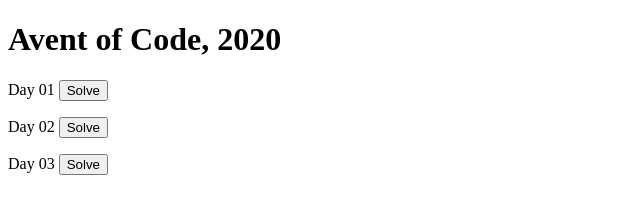
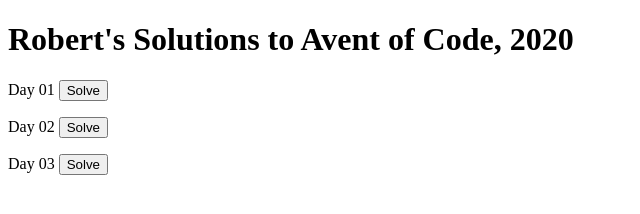
Before and after one commit to rgambee/advent-of-code, a plain HTML site: page 2020/index.html in a window 1280 px wide. Shown: the whole page, without its empty margins (0-640 px from the left). Drawn offline with Linux system fonts and the light colour scheme.

Commit message:
Add page title and change header

```diff
--- a/2020/index.html
+++ b/2020/index.html
@@ -3,10 +3,11 @@
 <html>
     <head>
         <meta charset="utf-8">
+        <title>Robert's AoC2020 solutions</title>
         <script src="./solve.js" type="module"></script>
     </head>
     <body>
-        <h1>Avent of Code, 2020</h1>
+        <h1>Robert's Solutions to Avent of Code, 2020</h1>
         <p>
             Day 01
             <button id="button01">Solve</button>
```
